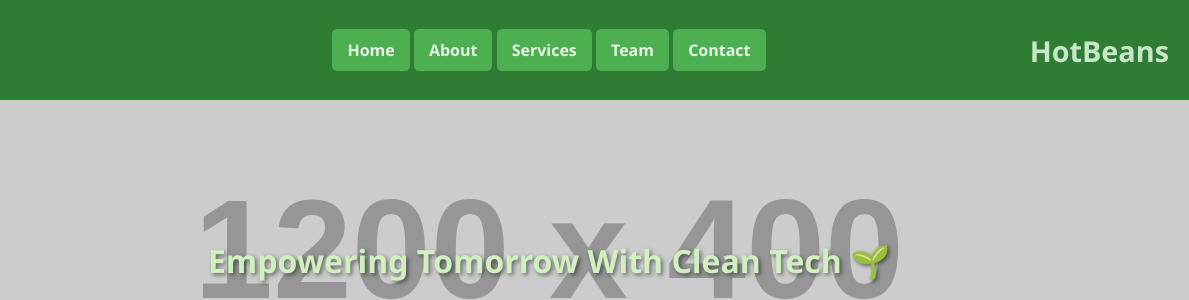
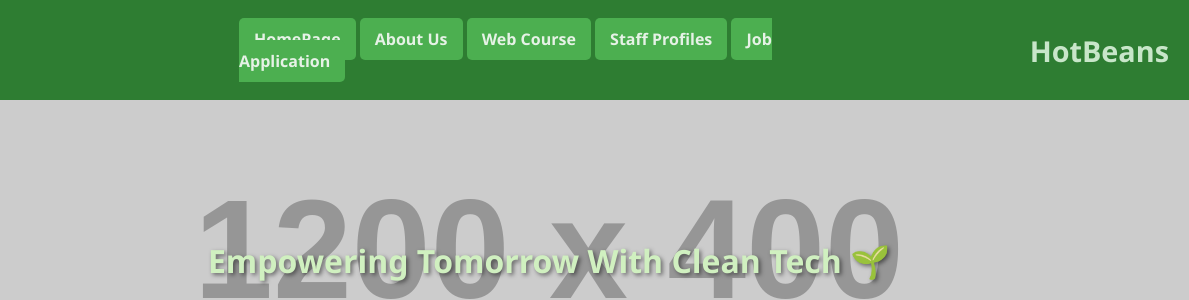
Before and after one commit to Dking-savage/Unit10assigment, a plain HTML site: page about.html in a window 1280 px wide. Shown: the top 300 px of the page, 91-1280 px from the left. Drawn offline with Linux system fonts and the light colour scheme; placeholder pictures from the web are drawn by us.

Commit message:
Update about.html

```diff
--- a/about.html
+++ b/about.html
@@ -208,12 +208,13 @@
       <img src="https://obeesekid.github.io/HotBeansWeb/train.png" alt="HotBeans Logo" class="logo" />
     </div>
     <div class="header-center">
-      <nav>
-        <a href="#home">Home</a>
-        <a href="#about">About</a>
-        <a href="#services">Services</a>
-        <a href="#team">Team</a>
-        <a href="#contact">Contact</a>
+       <nav>
+        <!-- Navigation links to separate pages -->
+        <a href="index.html">HomePage</a>
+        <a href="about.html">About Us</a>
+        <a href="webcourse.html">Web Course</a>
+        <a href="staffprofiles.html">Staff Profiles</a>
+        <a href="jobapplication.html">Job Application</a>
       </nav>
     </div>
     <div class="header-right">
```
